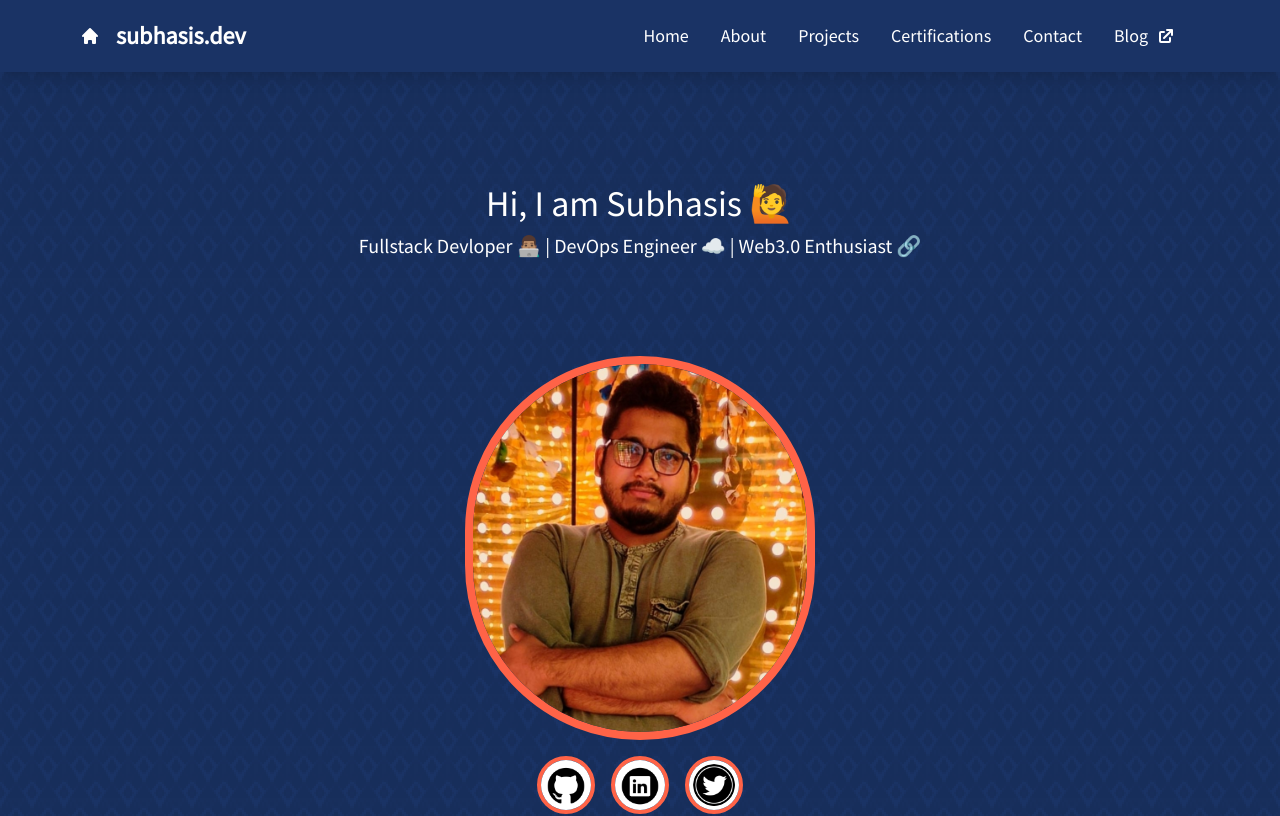
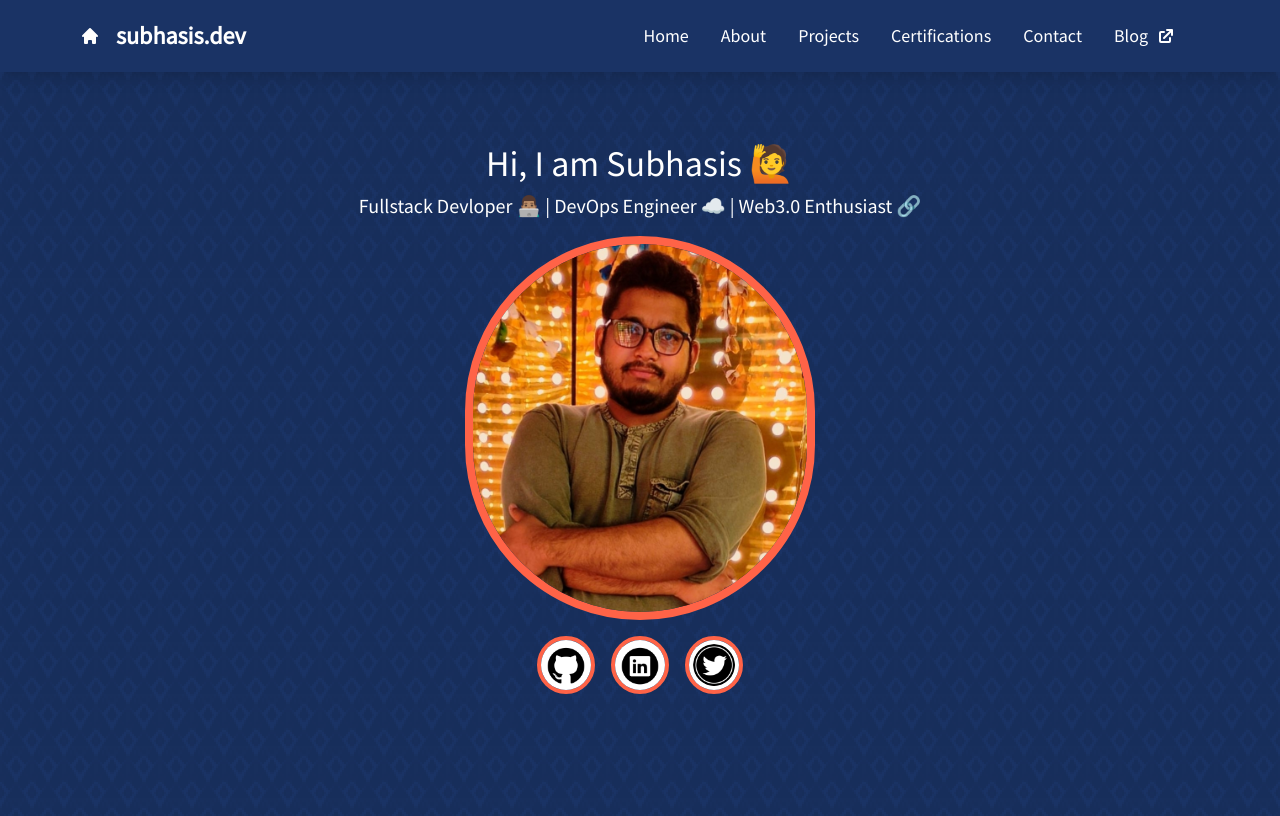
Before and after one commit to inframarauder/portfolio, a Next.js app: page / in a window 1280 px wide. Shown: the top 816 px of the page. Built offline with nearby package versions, Linux system fonts and the light colour scheme.

Commit message:
home component css changes

```diff
--- a/components/Home.js
+++ b/components/Home.js
@@ -3,9 +3,8 @@ import SocialLinks from "./SocialLinks";
 
 const Home = () => {
 	return (
-		<div className="grid grid-cols-1 text-secondary min-h-screen">
-			<div className="mx-auto w-full py-6 bg-shaded flex flex-col items-center">
-				<h1 className="text-4xl text-center my-20 p-2 ">
+		<div className="mx-auto w-full py-6 bg-shaded text-secondary min-h-screen flex flex-col items-center">
+			<h1 className="text-4xl text-center mt-10 p-2 ">
 				<p>Hi, I am Subhasis 🙋</p>
 				<p className=" my-2 text-xs md:text-xl">
 					Fullstack Devloper 👨🏽‍💻 | DevOps Engineer ☁️ | Web3.0 Enthusiast 🔗
@@ -22,7 +21,6 @@ const Home = () => {
 				<SocialLinks />
 			</div>
 		</div>
-		</div>
 	);
 };
 
```
Lines whose indentation alone changed are shown as unchanged.
